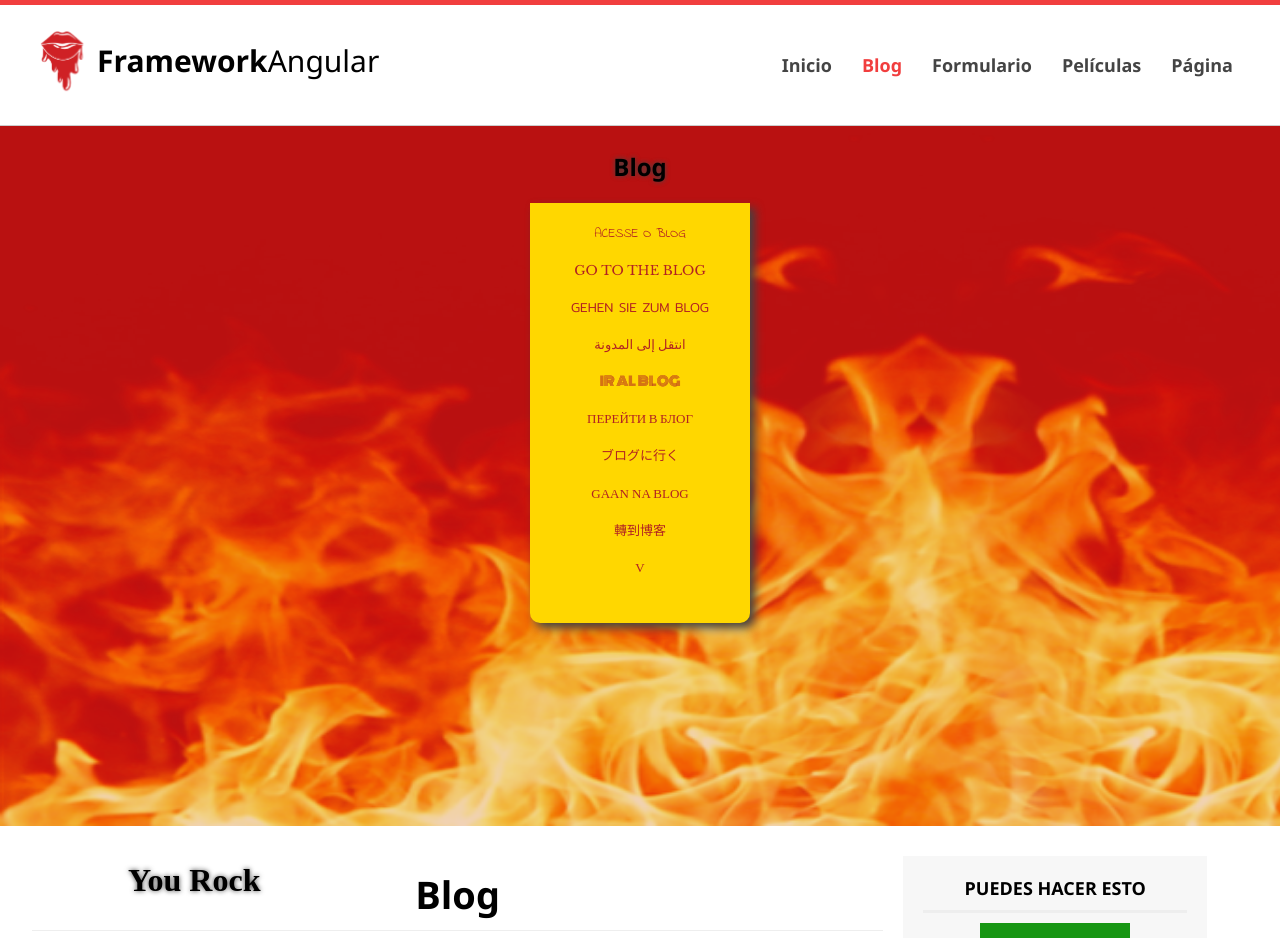
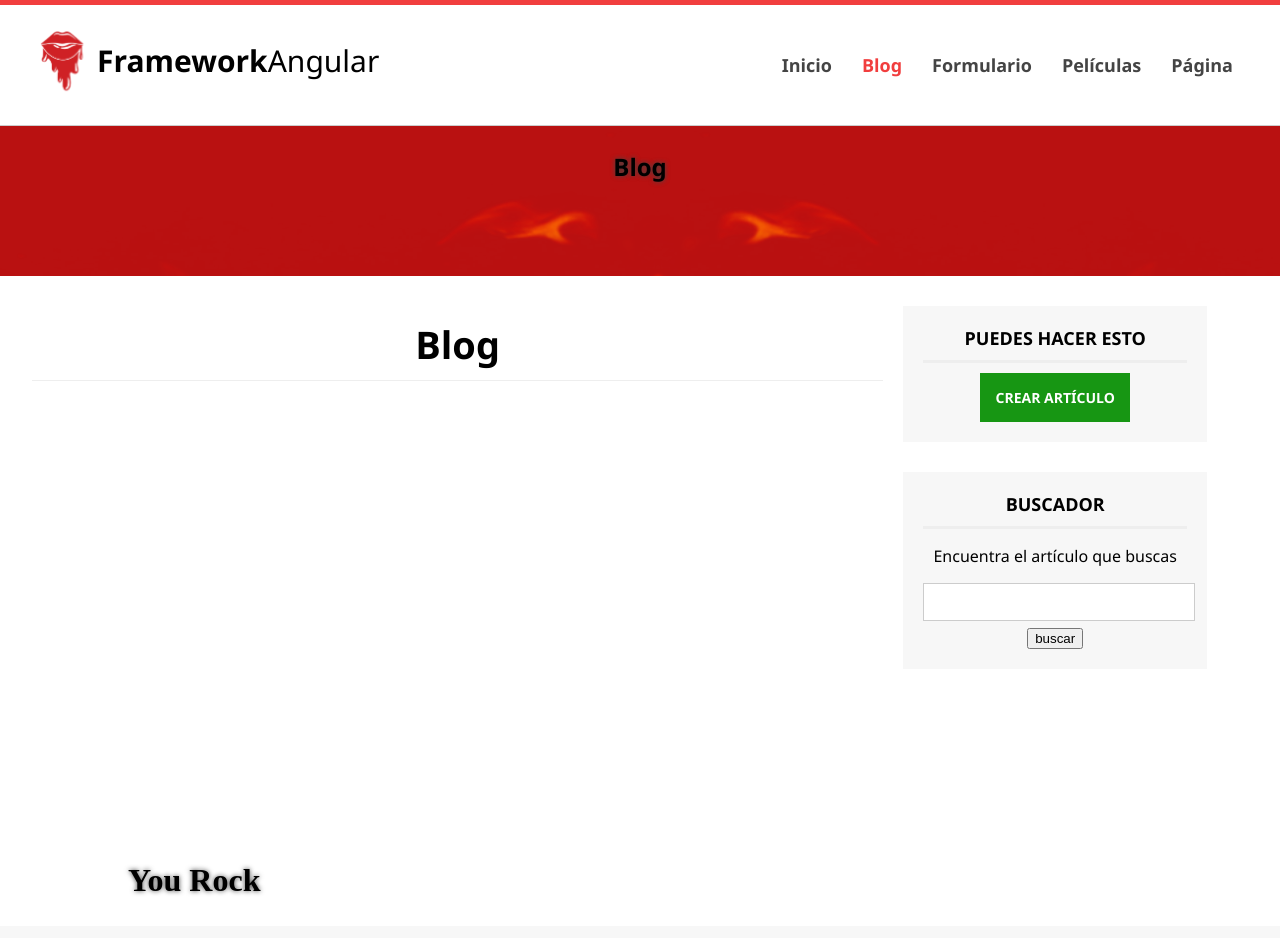
Before and after one commit to gromanoalvarez/Angular, an Angular app in the folder AprendiendoAngular/: page /blog in a window 1280 px wide. Shown: the top 938 px of the page. Built offline with nearby package versions, Linux system fonts and the light colour scheme; a web font is replaced by a local one.

Commit message:
Componente slider pequeño y variable en cada pestaña

```diff
--- a/AprendiendoAngular/src/app/components/blog/blog.component.html
+++ b/AprendiendoAngular/src/app/components/blog/blog.component.html
@@ -1,7 +1,10 @@
-<!-- PASAR DESDE COMPONENTE PADRE A COMPONENTE HIJO:
+<!-- PASAR VARIABLES COMPONENTE PADRE A COMPONENTE HIJO:
 APP.COMPONENT.HTML ES EL "COMPONENTE PADRE" DE APP.SLIDER
 Con la directivaNombre le paso el homeText(creado en app.component.ts) al componente hijo slider -->
-<app-slider [directivaNombre]="'Blog'"></app-slider>
+<app-slider
+  [directivaNombre]="'Blog'"
+  [size]="'small'"
+></app-slider>
 
 <div class="center">
   <section id="content">
--- a/AprendiendoAngular/src/app/components/formulario/formulario.component.html
+++ b/AprendiendoAngular/src/app/components/formulario/formulario.component.html
@@ -1,7 +1,10 @@
 <!-- PASAR DESDE COMPONENTE PADRE A COMPONENTE HIJO:
 APP.COMPONENT.HTML ES EL "COMPONENTE PADRE" DE APP.SLIDER
 Con la directivaNombre le paso el homeText(creado en app.component.ts) al componente hijo slider -->
-<app-slider [directivaNombre]="'Formulario'"></app-slider>
+<app-slider
+  [directivaNombre]="'Formulario'"
+  [size]="'small'"
+></app-slider>
 
 <div class="center">
   <section id="content">
--- a/AprendiendoAngular/src/app/components/peliculas/peliculas.component.html
+++ b/AprendiendoAngular/src/app/components/peliculas/peliculas.component.html
@@ -1,7 +1,10 @@
 <!-- PASAR DESDE COMPONENTE PADRE A COMPONENTE HIJO:
 APP.COMPONENT.HTML ES EL "COMPONENTE PADRE" DE APP.SLIDER
 Con la directivaNombre le paso el homeText(creado en app.component.ts) al componente hijo slider -->
-<app-slider [directivaNombre]="'Películas'"></app-slider>
+<app-slider
+  [directivaNombre]="'Películas'"
+  [size]="'small'"
+></app-slider>
 
 <div class="center">
   <section id="content">
--- a/AprendiendoAngular/src/app/components/slider/slider.component.html
+++ b/AprendiendoAngular/src/app/components/slider/slider.component.html
@@ -1,8 +1,16 @@
-<div id="slider" >
+<!-- Uso la directiva ngClass para recibir un parametro del padre e identificar que stilo poner al slider -->
+<div id="slider" [ngClass]="{
+    'slider-big': !size || size == 'big',
+    'slider-small': size == 'small'
+}">
+
     <h1>You Rock</h1>
     <!-- Llamo una propiedad del COMPONENTE PADRE -->
     <H2 style="margin-top:0; padding-top: 1em;">{{directivaNombre}}</H2>
-    <a href="blog.html" class="btn-white" >
+
+    <div *ngIf=" !size || size == 'big' ">
+        <!-- IMPORTANTE ROUTERLINK PARA HACER ENLACE -->
+        <a [routerLink]="['/blog']" class="btn-white" >
             <span id="irAlBlog0"> Acesse o Blog</span><br>
             <span id="irAlBlog1">Go To The Blog</span><br>
             <span id="irAlBlog2">Gehen Sie Zum Blog</span><br>
@@ -15,3 +23,5 @@
             <span id="irAlBlog9">V</span><br>
         </a>
     </div>
+
+</div>
--- a/AprendiendoAngular/src/app/components/slider/slider.component.ts
+++ b/AprendiendoAngular/src/app/components/slider/slider.component.ts
@@ -9,9 +9,11 @@ export class SliderComponent implements OnInit {
   //decorador @Input
 
   @Input() directivaNombre: string;
+  @Input() size: string;
 
   constructor() {
     this.directivaNombre = '';
+    this.size = "";
   }
 
   ngOnInit() {}
--- a/AprendiendoAngular/src/assets/css/styles.css
+++ b/AprendiendoAngular/src/assets/css/styles.css
@@ -100,7 +100,7 @@ body{
     clear: both;/*Bloquea los floats que no suban al header*/
     float: none; /* limpia los floats del header para que los floats del main no se cuelen arriba*/
 }
-#slider{
+#slider, slider-big{
     width: 100%;
     height: 700px;
     /* line-height: 320px; */
```
Lines whose indentation alone changed are shown as unchanged.
